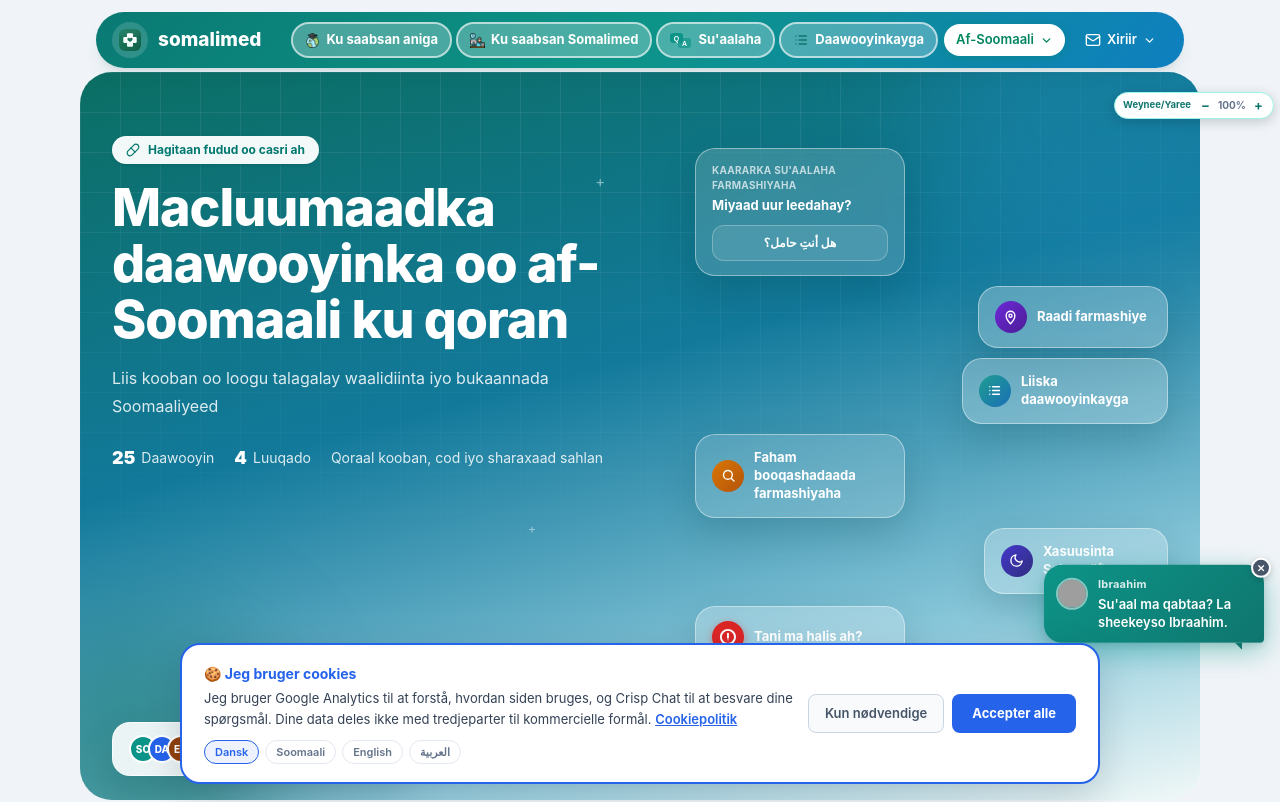
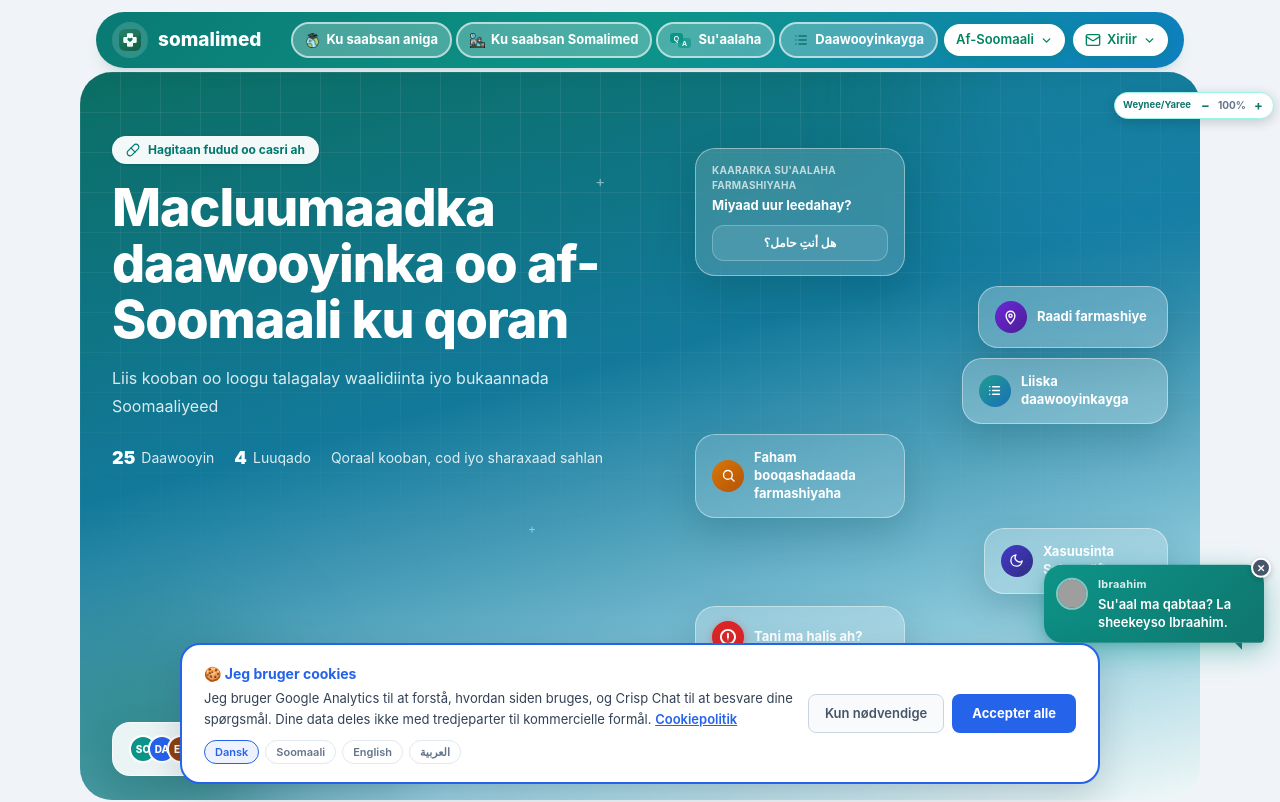
Before and after one commit to Ibrahimskb-svg/medicin-udtrykt-paa-somalisk, a Next.js app: page / in a window 1280 px wide. Shown: the top 802 px of the page. Built offline with nearby package versions, Linux system fonts and the light colour scheme; grey boxes are pictures that could not be loaded.

Commit message:
Gør Kontakt-knappen hvid som sprogvælgeren
Begge dropdown-knapper har nu samme stil og accentfarve, og får en ring
når menuen er åben eller aktiv.

Co-Authored-By: Claude Sonnet 5.5 <noreply@anthropic.com>
Claude-Session: https://claude.ai/code/session_018XMVg63N8MmJWC3aJ2FA7V

```diff
--- a/src/components/app-navbar.jsx
+++ b/src/components/app-navbar.jsx
@@ -206,6 +206,12 @@ export function AppNavbar() {
   const desktopNavTabs = navTabs.filter(({ key }) => key !== "contact" && key !== "findPharmacy" && key !== "counterCards");
   const isContactGroupActive = activeTab === "contact" || activeTab === "findPharmacy" || activeTab === "counterCards";
 
+  // Hvide dropdown-knapper (sprog + kontakt): ring når menuen er åben/aktiv
+  const dropdownShadow = (open) =>
+    open
+      ? `0 0 0 3px rgba(255,255,255,0.55), 0 2px 8px ${activeAccent}55`
+      : `0 2px 8px ${activeAccent}55`;
+
   const handleLanguageSelect = (code) => {
     if (code === language) return;
     setLanguage(code);
@@ -265,7 +271,7 @@ export function AppNavbar() {
                   style={{
                     background: "#ffffff",
                     color: activeAccent,
-                    boxShadow: `0 2px 8px ${activeAccent}55`,
+                    boxShadow: dropdownShadow(languageMenuOpen),
                   }}
                 >
                   {getLanguageName(language, language)}
@@ -306,15 +312,19 @@ export function AppNavbar() {
               {/* Kontakt + Raadi farmashiye samlet i 1 dropdown */}
               <div className="relative" ref={contactMenuRef}>
                 <button
+                  type="button"
                   onClick={() => setContactMenuOpen((open) => !open)}
                   aria-expanded={contactMenuOpen}
-                  className={`hover-lift flex items-center gap-1.5 whitespace-nowrap px-3 py-1.5 rounded-full transition-all duration-200 text-[13px] font-semibold ${
-                    isContactGroupActive || contactMenuOpen ? "bg-white text-teal-700 shadow-md" : "text-white hover:bg-white/15"
-                  }`}
+                  className="hover-lift flex items-center gap-1.5 whitespace-nowrap rounded-full px-3 py-1.5 text-[13px] font-semibold transition-all duration-200"
+                  style={{
+                    background: "#ffffff",
+                    color: activeAccent,
+                    boxShadow: dropdownShadow(isContactGroupActive || contactMenuOpen),
+                  }}
                 >
-                  <MailIcon size={16} color={isContactGroupActive || contactMenuOpen ? "#0f766e" : "#ffffff"} />
+                  <MailIcon size={16} color={activeAccent} />
                   {navLabels.contact}
-                  <ChevronDownIcon size={13} color={isContactGroupActive || contactMenuOpen ? "#0f766e" : "rgba(255,255,255,0.95)"} />
+                  <ChevronDownIcon size={13} color={activeAccent} />
                 </button>
 
                 {contactMenuOpen && (
```
